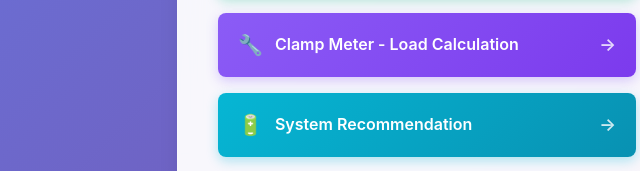
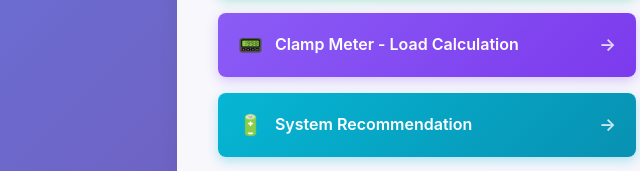
Before and after one commit to KillerMeth/PV-Hybrid-Calculator, a plain HTML site: page index.html in a window 1280 px wide. Shown: the part 530-701 px from the top of the page, 213-853 px from the left. Drawn offline with Linux system fonts and the light colour scheme.

Commit message:
icon change

```diff
--- a/index.html
+++ b/index.html
@@ -238,7 +238,7 @@
       </a>
 
       <a href="clamp-load-calculation.html" class="btn btn-clamp">
-        <span class="btn-icon">🔧</span>
+        <span class="btn-icon">📟</span>
         <span class="btn-text">Clamp Meter - Load Calculation</span>
         <span class="btn-arrow">→</span>
       </a>
```
